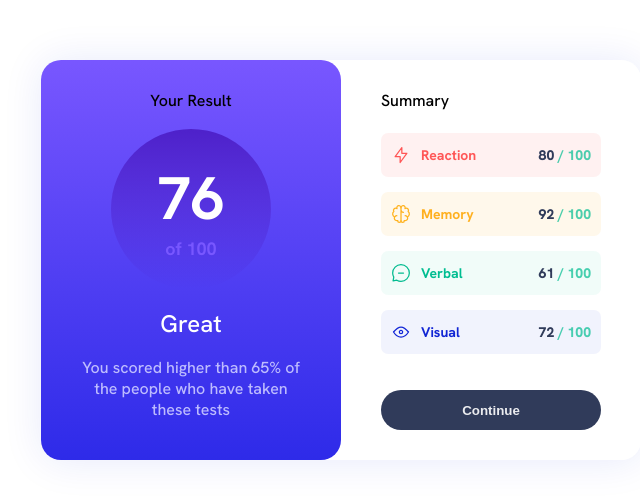
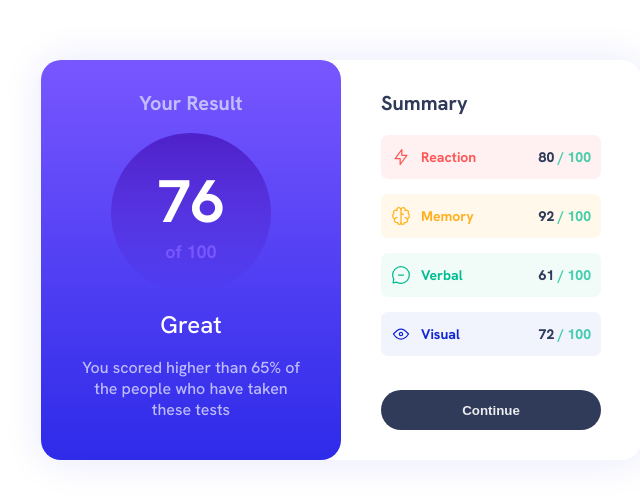
Before and after one commit to Walid-Gs/results-summary-component, a plain HTML site: page index.html in a window 1280 px wide. Shown: the part 140-638 px from the top of the page, without its empty margins (299-939 px from the left). Drawn offline with Linux system fonts and the light colour scheme.

Commit message:
Update index.html

```diff
--- a/index.html
+++ b/index.html
@@ -15,7 +15,7 @@
   <body>
    <main class="component-container">
     <div class="result-container">
-    <p>Your Result</p>
+    <h2>Your Result</h2>
     <div class="result">
       <p>76</p>
       <p>of 100</p>
@@ -24,7 +24,7 @@
     <p>You scored higher than 65% of the people who have taken these tests</p>
   </div>
    <div class="summary-container">
-    <p>Summary</p>
+    <h2>Summary</h2>
 
     <div class="sections">
     <div class="section section-1">
```
